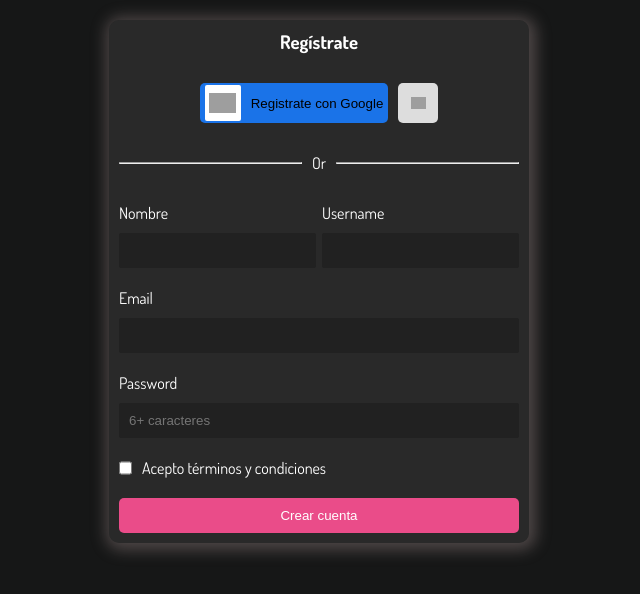
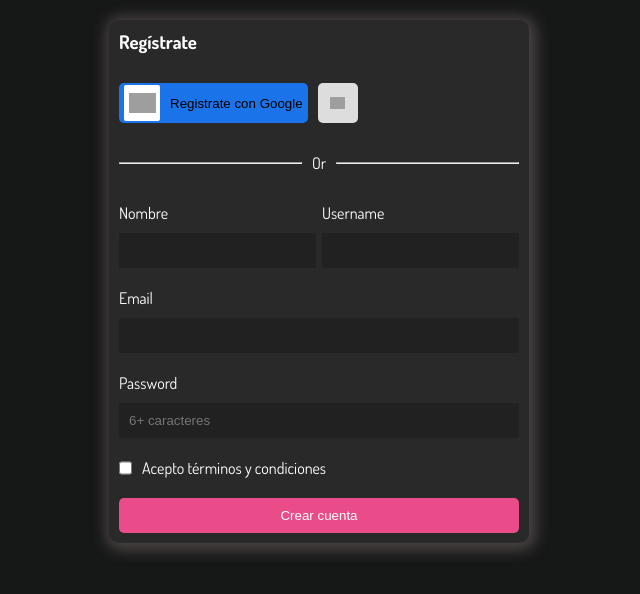
Before and after one commit to GianinaLC/dw-openbootcamp, a plain HTML site: page formularios/index.html in a window 1280 px wide. Shown: the whole page, without its empty margins (321-961 px from the left). Drawn offline with Linux system fonts and the light colour scheme; grey boxes are pictures that could not be loaded.

```diff
--- a/formularios/css/styles.css
+++ b/formularios/css/styles.css
@@ -14,7 +14,6 @@ section {
   gap: 30px;
   margin-top: 20px;
   max-width: 400px;
-  align-items: center;
   margin: auto;
   padding: 10px;
   margin-top: 20px;
@@ -25,6 +24,7 @@ section {
 
 .botones-redes {
   display: flex;
+  justify-self: start;
   gap: 10px;
 }
 
```
Also changed, not shown: formularios/img/formulario-darkmode.png (added), 1 other file.
